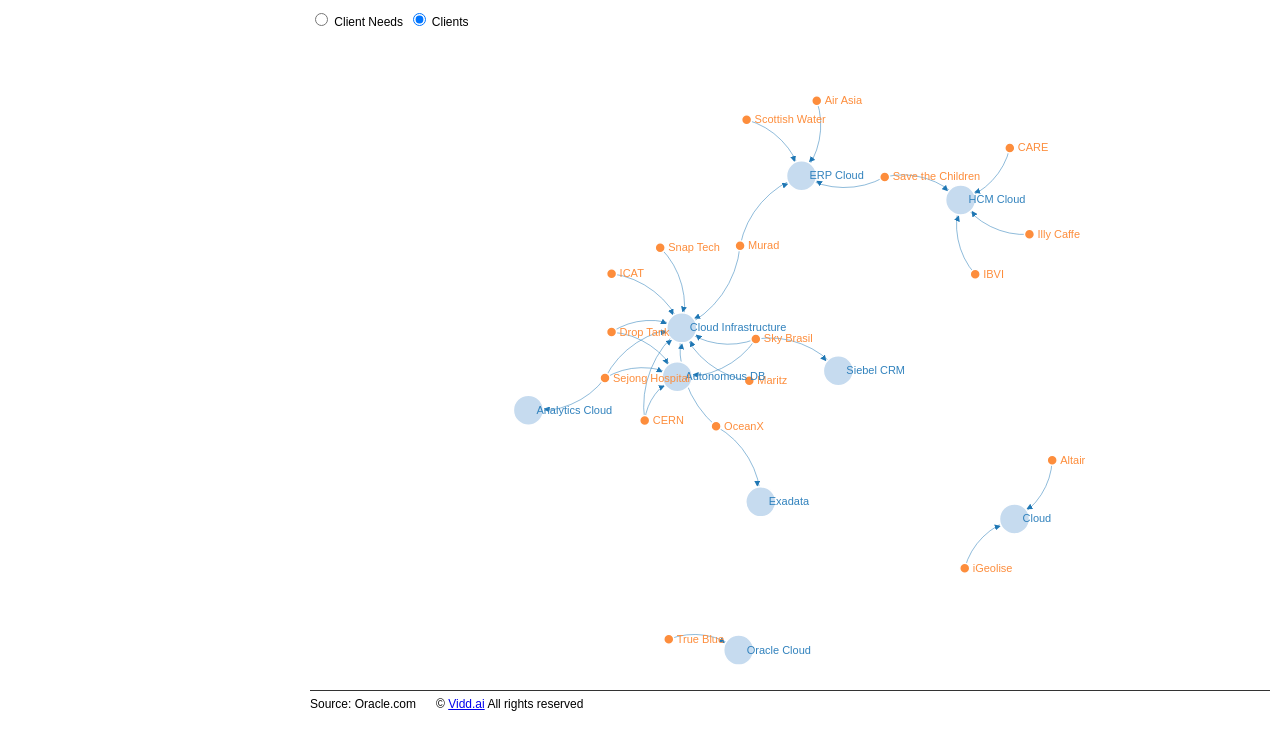
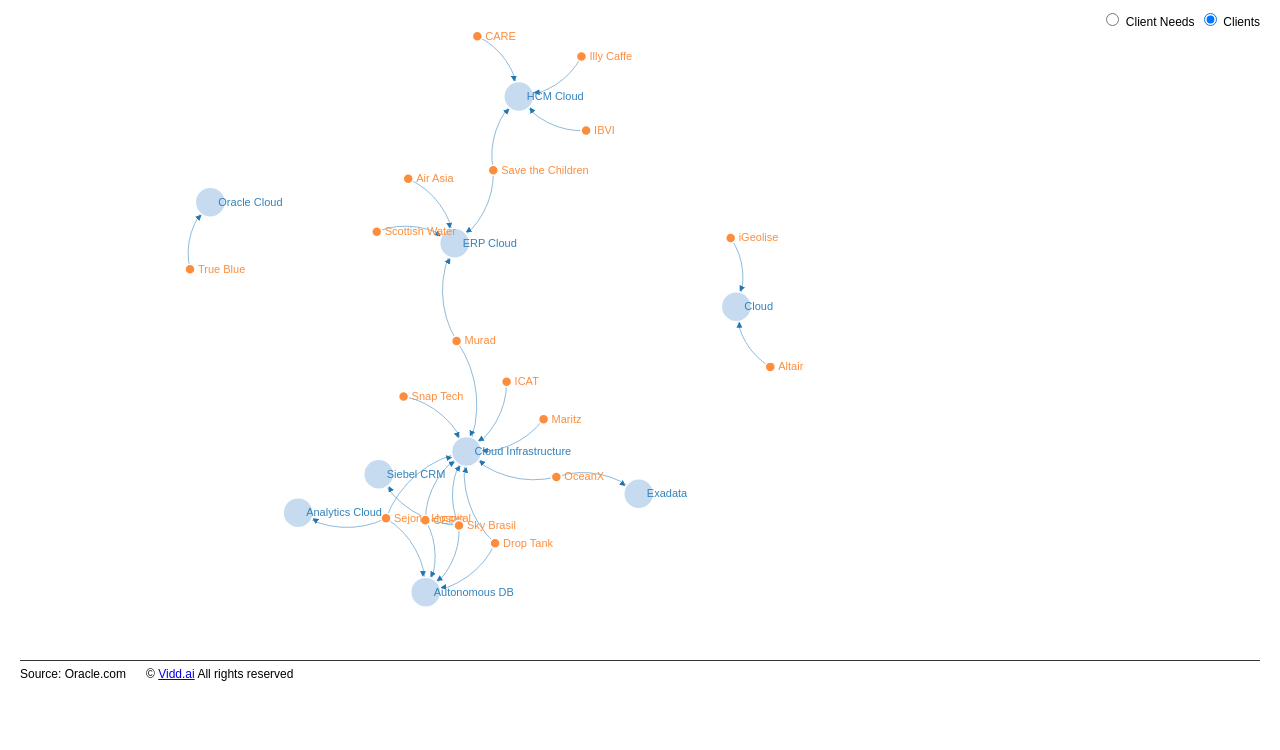
Before and after one commit to vidd-ai/c15262ba-4be6-4766-a34c-b3ecfe81b48a, a plain HTML site: page index.html in a window 1280 px wide. Drawn offline with nearby package versions, Linux system fonts and the light colour scheme.

Commit message:
first commit

```diff
--- a/index.html
+++ b/index.html
@@ -30,7 +30,9 @@ circle {
 body {
   font-family: "Helvetica Neue", Helvetica, Arial, sans-serif;
   margin: auto;
+/*
   position: relative;
+*/
   width: 100%;
 }
 
@@ -40,33 +42,43 @@ body {
 
 #nav {
   position: absolute;
-  z-index: 100;
+  z-index: 99;
 }
 
 #nav {
   float: right;
-  right: 10px;
+  right: 20px;
   top: 10px;
+}
+
+.footer {
+  padding-left: 20px;
+  padding-right: 20px;
+  font: 12px sans-serif;
 }
 
 hr {
   border: none;
-  height: 1px;
+  height: .5px;
   /* Set the hr color */
+  /*
   color: #333; /* old IE */
   background-color: #333; /* Modern Browsers */
+  */
+  color: rgba(0, 0, 0, 0.55);
 }
 
 </style>
 <body>
+<!--
+<div id="nav" style="width:100%">
+-->
 <div id="nav">
-<form>
   <label><input id="input_needs" type="radio" name="dataset" value="apples"> Client Needs</label>
   <label><input id="input_companies" type="radio" name="dataset" value="oranges"> Clients</label>
-</form>
-<div id="graph_div">
 </div>
-<div class="text">
+<div id="graph_div"></div>
+<div class="footer">
 <hr>Source: Oracle.com
 &nbsp;&nbsp;&nbsp;&nbsp;
 &copy; <a href="https://Vidd.ai" target="_blank">Vidd.ai</a> All rights reserved
```
